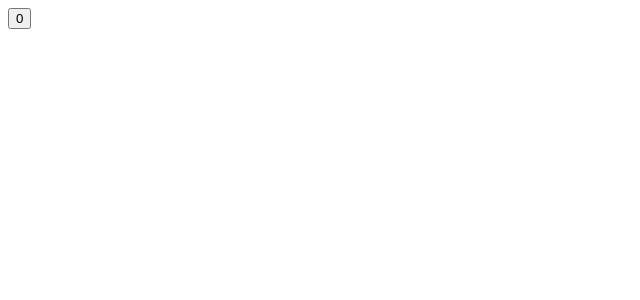
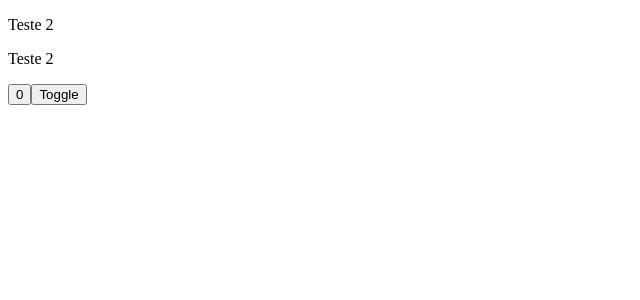
Before and after one commit to Samuel-fsb/react, a React (Vite) app in the folder curso-base-de-react/: page / in a window 1280 px wide. Shown: the top 300 px of the page, without its empty margins (0-640 px from the left). Built offline with nearby package versions, Linux system fonts and the light colour scheme.

Commit message:
Estudando a renderização condicional.

```diff
--- a/curso-base-de-react/src/App.tsx
+++ b/curso-base-de-react/src/App.tsx
@@ -2,14 +2,23 @@ import { useState } from "react";
 
 export function App() {
 
-  const [ContarMaisUm, SetCount] = useState(0);
-
+  const [Contar, SetCount] = useState(0);
+  const [Hide, SetHide] = useState(false);
   return (
     <div>
-      <button onClick={() => SetCount(ContarMaisUm + 1)}>
-     { ContarMaisUm }
 
+      {Hide && <p>Teste 1</p>}
+      {!Hide && <p>Teste 2</p>}
+
+      {Hide ? <p>Teste 1</p> : <p>Teste 2</p>}
+
+      <button onClick={() => SetCount(Contar+ 1)}>
+      {Contar}
       </button>
-    </div>
+
+      <button onClick={() => SetHide(!Hide)}>
+      Toggle
+      </button>
+    </div> //Usei a exclamação para negar uma variável.
   )
 }
```
